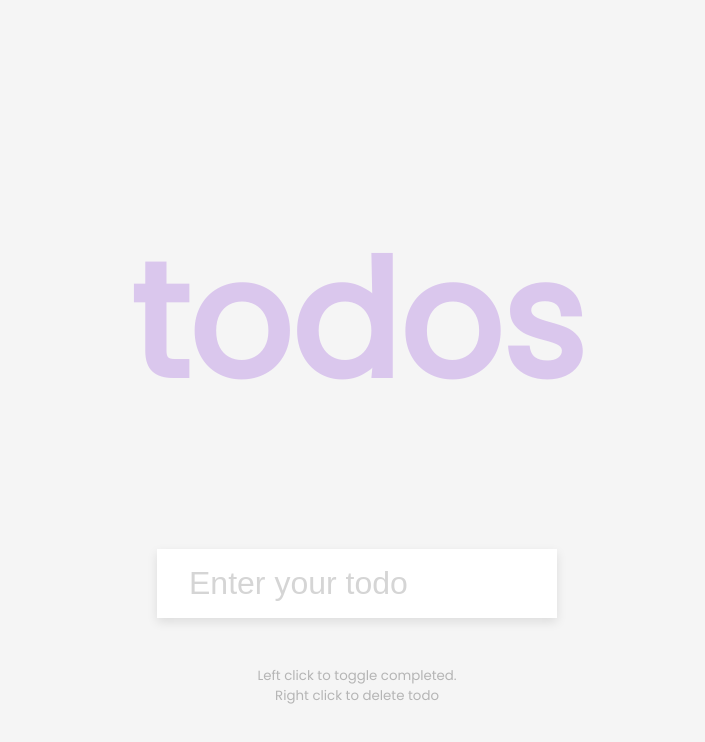
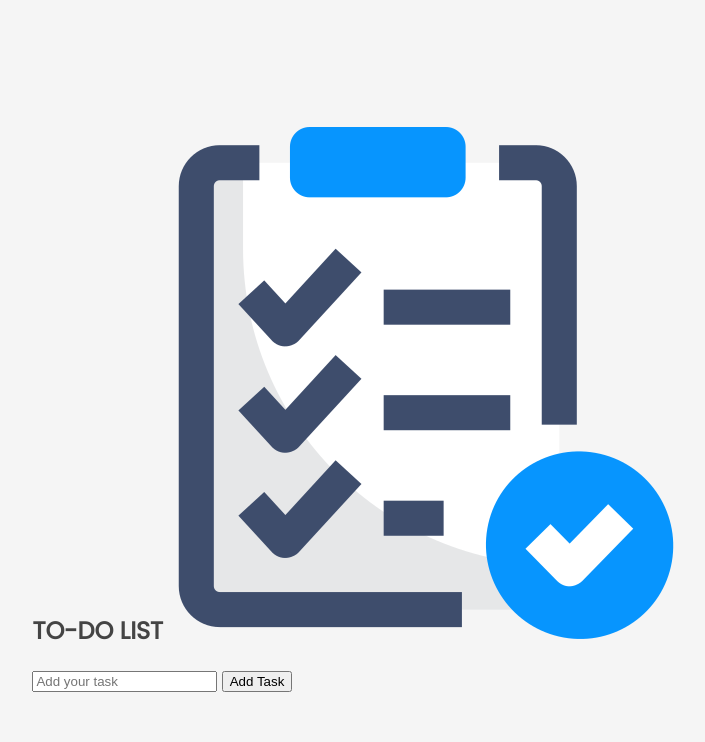
Before and after one commit to Akashdevireddy09/TO-DO_list_project, a plain HTML site: page index.html in a window 1280 px wide. Shown: the whole page, without its empty margins (283-988 px from the left). Drawn offline with Linux system fonts and the light colour scheme.

Commit message:
Added html elements

```diff
--- a/index.html
+++ b/index.html
@@ -7,14 +7,23 @@
     <title>Todo List</title>
   </head>
   <body>
-    <h1>todos</h1>
+    <!-- <h1>todos</h1>
     <form id="form">
       <input type="text" class="input" id="input" placeholder="Enter your todo" autocomplete="off">
 
       <ul class="todos" id="todos"></ul>
     </form>
-    <small>Left click to toggle completed. <br> Right click to delete todo</small>
+    <small>Left click to toggle completed. <br> Right click to delete todo</small> -->
 
+     <div class="contaner">
+      <div class="todo_app">
+        <h2>TO-DO LIST <img src=".\images\logo.png" alt="todo_list_logo"> </h2>
+        <div class="row">
+          <input type="text" id="input_box" placeholder="Add your task">
+          <button>Add Task</button>
+        </div>
+      </div>
+     </div>
     <script src="script.js"></script>
   </body>
 </html>
--- a/style.css
+++ b/style.css
@@ -20,7 +20,7 @@ h1 {
   color: rgb(179, 131, 226);
   font-size: 10rem;
   text-align: center;
-  opacity: 0.4;
+  opacity: 0.8;
 }
 
 form {
@@ -30,7 +30,7 @@ form {
 }
 
 .input {
-  border: none;
+  border: solid rgb(179, 131, 226);
   color: #444;
   font-size: 2rem;
   padding: 1rem 2rem;
```
Also changed, not shown: images/logo.png (added).
